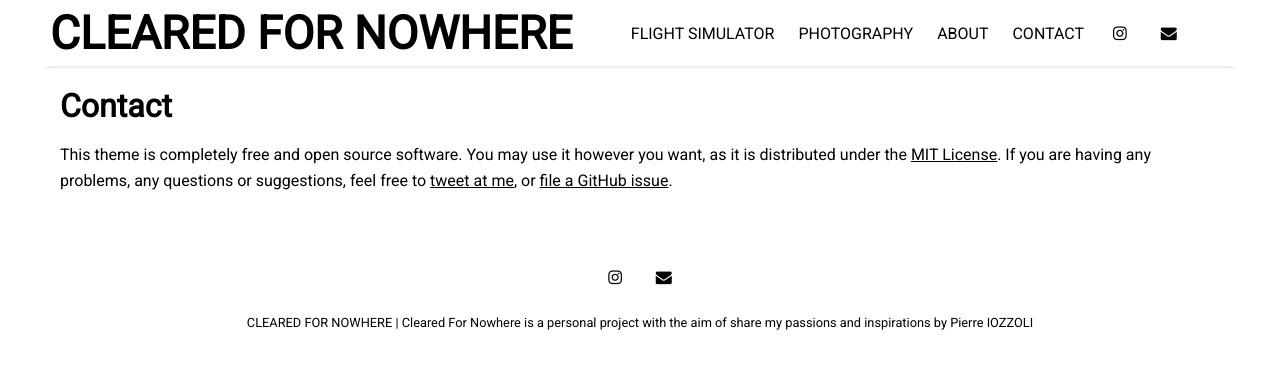
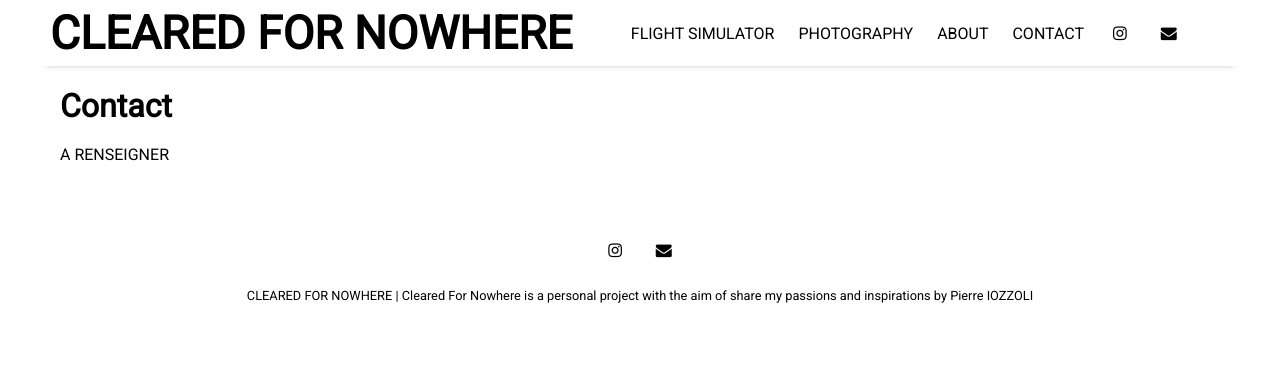
Before and after one commit to ClearedForNowhere/ClearedForNowhere.github.io, a Jekyll site: the page built from pages/contact.md, in a window 1280 px wide. Shown: the top 369 px of the page. Built offline with Jekyll 4.4.1, drawn with Linux system fonts in a browser that asks for light colours; nearby versions of some CDN libraries.

Commit message:
Update contact.md

```diff
--- a/pages/contact.md
+++ b/pages/contact.md
@@ -4,4 +4,4 @@ title: Contact
 permalink: /contact
 ---
 
-This theme is completely free and open source software. You may use it however you want, as it is distributed under the [MIT License](http://choosealicense.com/licenses/mit/). If you are having any problems, any questions or suggestions, feel free to [tweet at me](https://twitter.com/intent/tweet?text=My%question%about%Millennial%is:%&amp;via=paululele), or [file a GitHub issue](https://github.com/lenpaul/Millennial/issues/new).
+A RENSEIGNER
```
